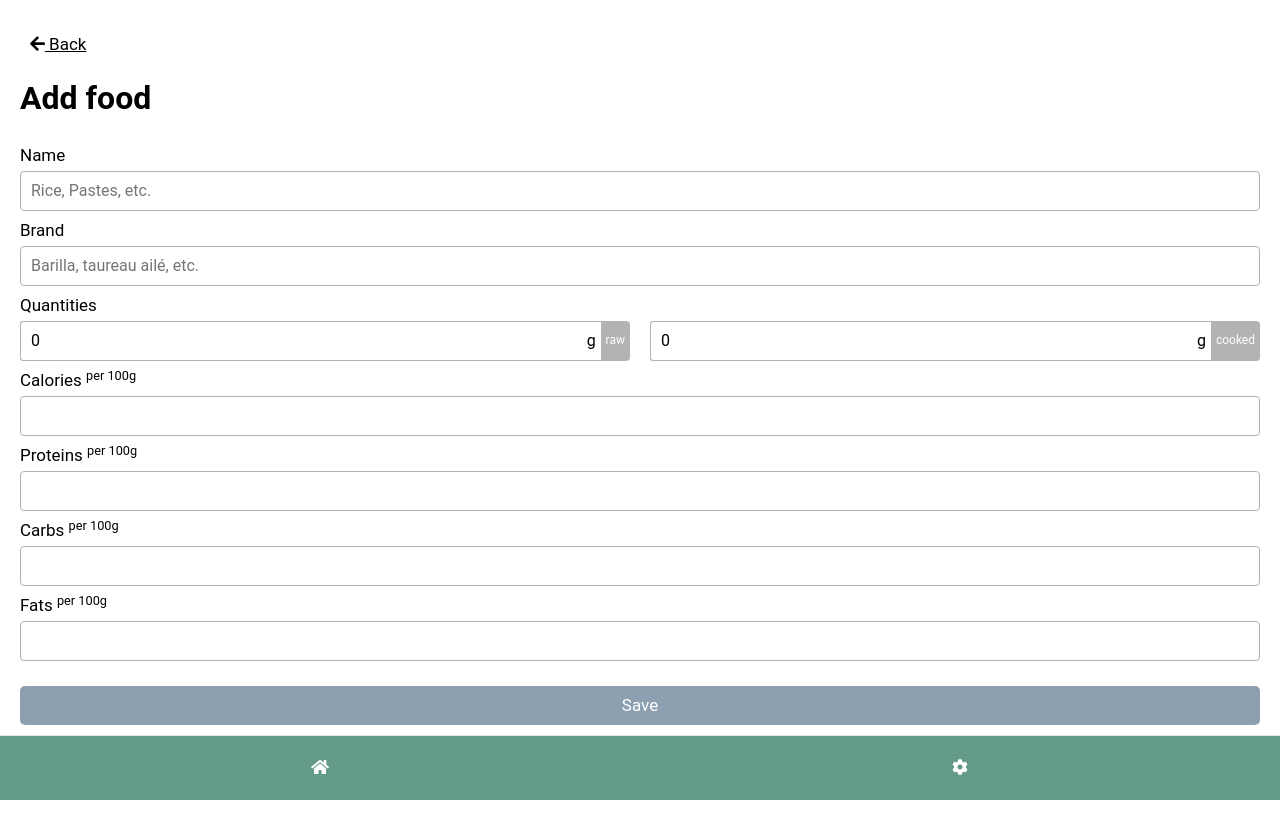
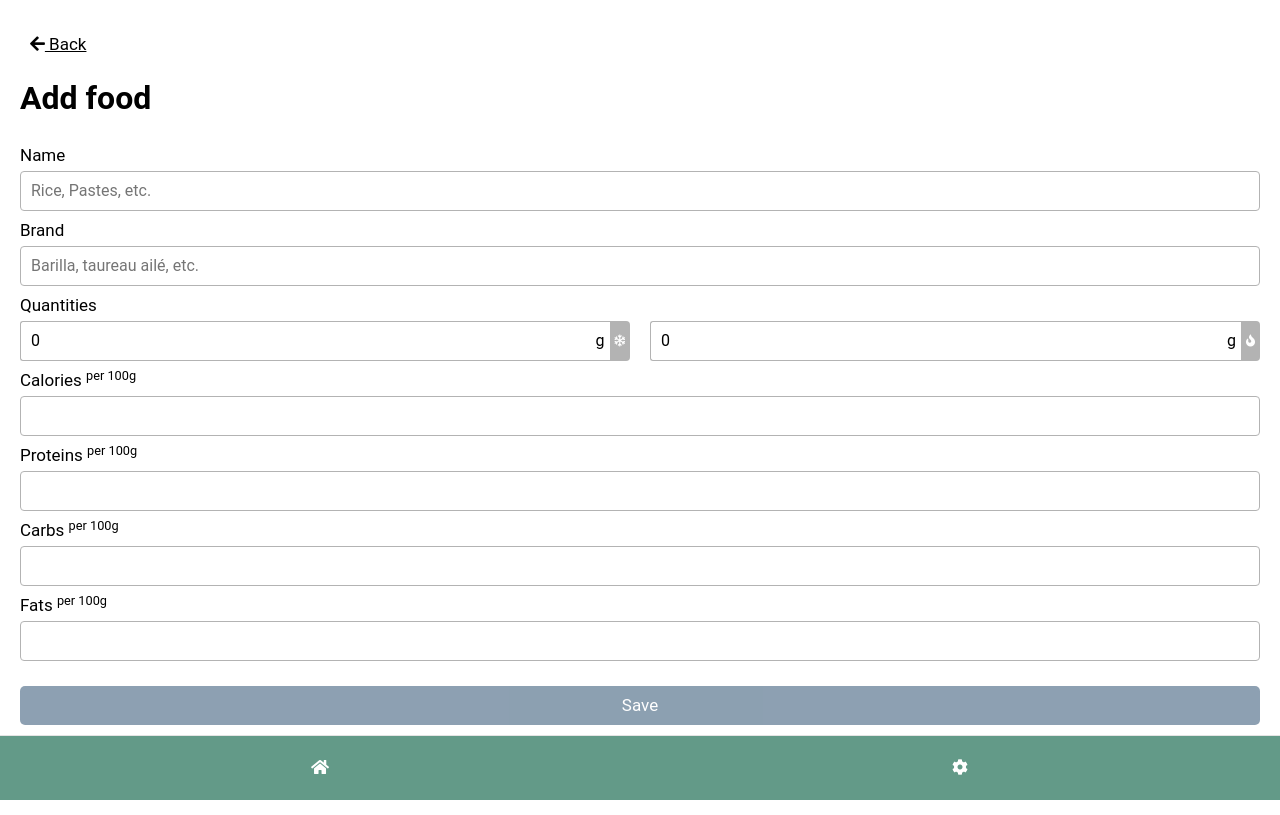
Before and after one commit to LeoGoemaere/nutrition-facts, a Nuxt app: page /FoodRegister in a window 1280 px wide. Built offline with nearby package versions, Linux system fonts and the light colour scheme.

Commit message:
Add pictos + fix padding

```diff
--- a/assets/scss/components/_foodlineitem.scss
+++ b/assets/scss/components/_foodlineitem.scss
@@ -31,6 +31,7 @@
 
 .foodlineitem__delete {
   color: $danger-color;
+  padding-right: 0;
 }
 
 .foodlineitem__data {
--- a/components/FoodData.vue
+++ b/components/FoodData.vue
@@ -4,7 +4,8 @@
       <input :value="roundValue(value)" @change="$emit('input', $event.target.value)" class="fooddata__input" type="number">
       <label class="fooddata__label">g</label>
     </div>
-    <span class="fooddata__info">{{displayFoodInfos}}</span>
+    <span v-if="!this.isCooked" class="fooddata__info"><i class="far fa-snowflake"></i></span>
+    <span v-else class="fooddata__info"><i class="fas fa-fire"></i></span>
   </div>
 </template>
 
```
